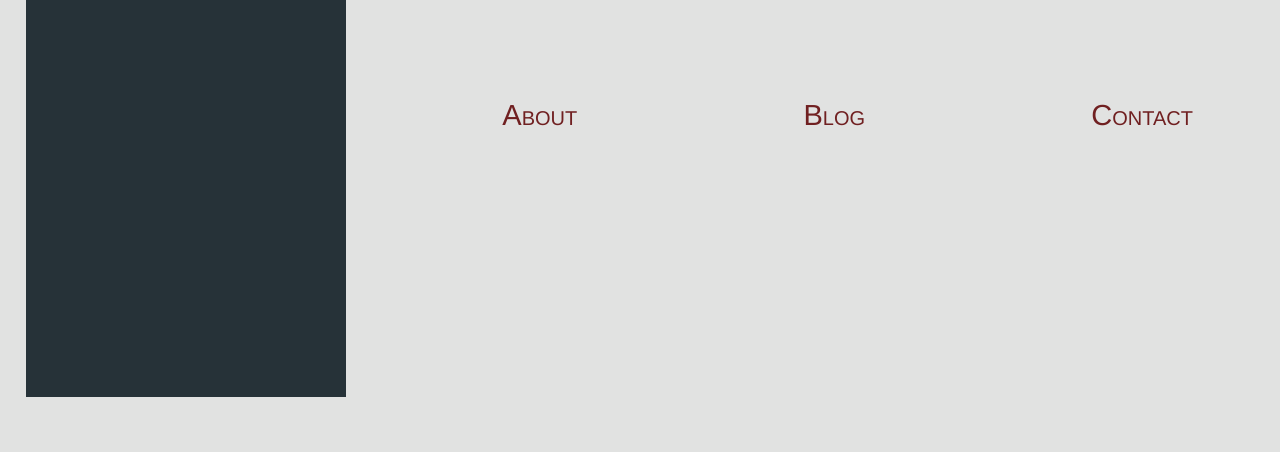
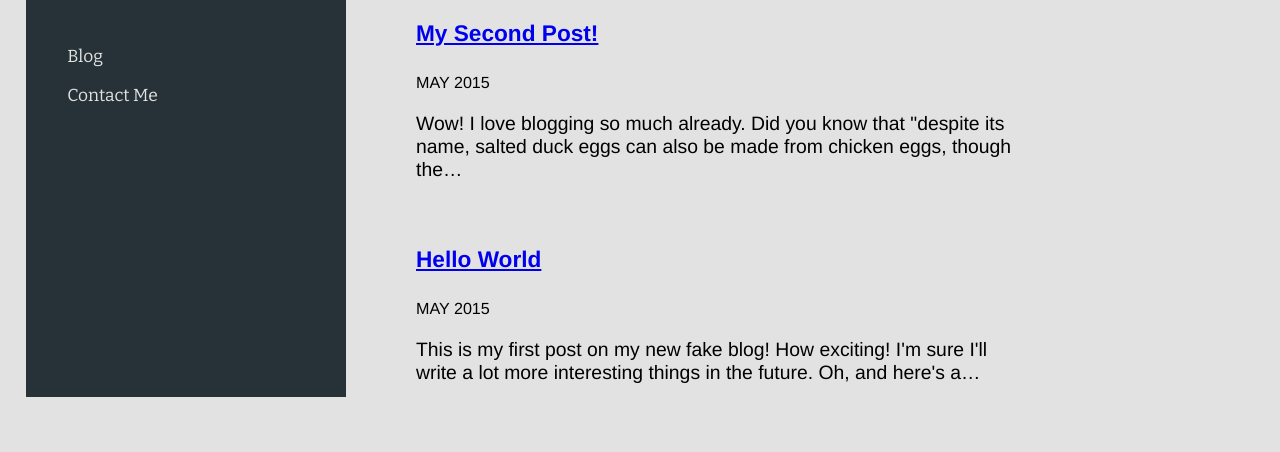
Before and after one commit to viktree/scaling-enigma, a Gatsby site: page / in a window 1280 px wide. Shown: the part 373-825 px from the top of the page. Before the commit the page ends 800 px from the top, so only its background shows below. Built offline with nearby package versions, Linux system fonts and the light colour scheme; Gatsby itself is replaced by a stand-in of ours; some packages are replaced by stand-ins of ours.

Commit message:
remove mess of landing page

```diff
--- a/src/pages/index.js
+++ b/src/pages/index.js
@@ -1,15 +1,37 @@
 import React from 'react'
-import { graphql } from 'gatsby'
+import moment from 'moment'
+import { Link, graphql } from 'gatsby'
 import { path } from 'ramda'
+
 import Layout from '../components/Layout'
-import Landing from '../components/Landing'
+
+const ShowPost = ({ node }) => {
+  const title = path(['frontmatter', 'title'], node) || node.fields.slug
+  const date = path(['frontmatter', 'date'], node)
+  const formattedDate = moment(date).format('MMMM YYYY')
+  return (
+    <div key={node.fields.slug}>
+      <h3>
+        <Link style={{ boxShadow: 'none' }} to={node.fields.slug}>
+          {title}
+        </Link>
+      </h3>
+      <small style={{ textTransform: 'uppercase' }}>{formattedDate}</small>
+      <p dangerouslySetInnerHTML={{ __html: node.excerpt }} />
+      <br />
+    </div>
+  )
+}
 
 const BlogIndex = ({ data, location }) => {
   const siteTitle = path(['site', 'siteMetadata', 'title'], data)
+  const posts = path(['allMarkdownRemark', 'edges'], data)
 
   return (
-    <Layout location={location} title={siteTitle} ignoreNav={true}>
-      <Landing />
+    <Layout location={location} title={siteTitle}>
+      <h1>Blog Posts</h1>
+      <br />
+      {posts.map(ShowPost)}
     </Layout>
   )
 }
@@ -18,12 +40,6 @@ export default BlogIndex
 
 export const pageQuery = graphql`
   query {
-    site {
-      siteMetadata {
-        title
-        description
-      }
-    }
     allMarkdownRemark(sort: { fields: [frontmatter___date], order: DESC }) {
       edges {
         node {
```
